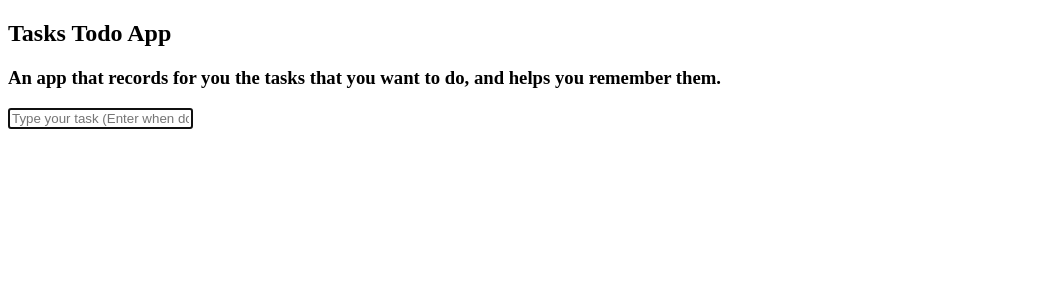
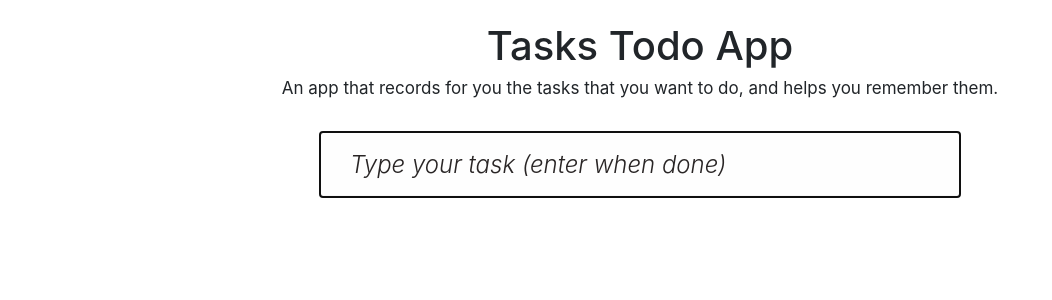
Before and after one commit to muhallan/todo_tasks, an Angular app: page / in a window 1280 px wide. Shown: the top 300 px of the page, without its empty margins (0-1052 px from the left). Built offline with nearby package versions, Linux system fonts and the light colour scheme.

Commit message:
feat(styling): add bootstrap and css - style the content with bootstrap and custom css styles

```diff
--- a/src/app/app.component.css
+++ b/src/app/app.component.css
@@ -0,0 +1,56 @@
+.subheading {
+    margin-bottom: 30px;
+    font-size: 17px;
+}
+
+input::-webkit-input-placeholder {
+	font-style: italic;
+	font-weight: 300;
+	color: #292525;
+}
+
+input::-moz-placeholder {
+	font-style: italic;
+	font-weight: 300;
+	color: #2B2828;
+}
+
+input::input-placeholder {
+	font-style: italic;
+	font-weight: 300;
+	color: #302D2D;
+}
+
+.add_task {
+    position: relative;
+	width: 50%;
+	font-size: 24px;
+	font-family: inherit;
+	font-weight: inherit;
+	line-height: 1.4em;
+	border: 0;
+	color: inherit;
+	padding: 6px;
+	border: 1px solid #999;
+	box-shadow: inset 0 -1px 5px 0 rgba(0, 0, 0, 0.2);
+	box-sizing: border-box;
+	-webkit-font-smoothing: antialiased;
+    -moz-osx-font-smoothing: grayscale;
+    padding: 16px 16px 16px 30px;
+	border: none;
+	background: rgba(0, 0, 0, 0.003);
+	box-shadow: inset 0 -2px 1px rgba(0,0,0,0.03);
+}
+
+.footer{
+    background-color:#D3DFF3;
+    padding: 10px 20px;
+}
+
+.done {
+    color:green;
+}
+
+.modify_done {
+    margin-right: 10px;
+}
--- a/src/app/app.component.html
+++ b/src/app/app.component.html
@@ -1,21 +1,31 @@
 <section class="task_app">
   <header class="header">
+    <!-- show the title of the app -->
     <h1>{{title}}</h1>
-    <h3>An app that records for you the tasks that you want to do, and helps you remember them.</h3>
-    <input class="add_task" placeholder="Type your task (Enter when done)" autofocus="" [(ngModel)]="newTask.title" (keyup.enter)="createTask()">
+    <div class="subheading">An app that records for you the tasks that you want to do, and helps you remember them.</div>
+    <input class="add_task" placeholder="Type your task (enter when done)" autofocus="" [(ngModel)]="newTask.title" (keyup.enter)="createTask()">
   </header>
-  <section class="main" *ngIf="tasks.length > 0">
-    <ul class="task-list">
-      <li *ngFor="let task of tasks" [class.done]="task.done_status">
-        <div class="view">
-          <input class="modify_done" type="checkbox" (click)="modifyDoneStatus(task)" [checked]="task.done_status">
-          <label>{{task.title}}</label>
-          <button class="destroy" (click)="deleteTask(task)"></button>
+  <div ui-view="header" autoscroll="true" class="row justify-content-center" style="margin-top: 20px;">
+    <!-- display this section if there are tasks -->
+    <section class="col-md-8 col-md-offset-2" *ngIf="tasks.length > 0">
+      <!-- loop through the tasks and get details of each task and display it -->
+        <div style="margin: 30px 0; padding: 10px;" class="row d-flex flex-row card border-primary" *ngFor="let task of tasks; let num = index">
+          <div class="col-0 align-self-center">
+            <label>
+              <!-- add the class `done` and check it if a task's done_status is true -->
+              <input class="modify_done" type="checkbox" value="" (click)="modifyDoneStatus(task)" [checked]="task.done_status"/>
+              <span [class.done]="task.done_status">{{task.title}}</span>
+            </label>
+          </div>
+          <div class="col align-items-end align-self-center">
+            <a (click)="deleteTask(task)"><span class="pull-right fa fa-remove"></span></a>
+          </div>
         </div>
-      </li>
-    </ul>
-  </section>
-  <footer class="footer" *ngIf="undone_tasks_num > 0">
-    <span class="task-number"><strong>{{undone_tasks_num}}</strong> {{undone_tasks_num == 1 ? 'item' : 'items'}} left</span>
-  </footer>
+    </section>
+
+    <!-- display the footer that shows the number of undone tasks -->
+    <footer class="footer col-md-8 col-md-offset-2" *ngIf="undone_tasks_num > 0">
+      <span class="task-number"><strong>{{undone_tasks_num}}</strong> {{undone_tasks_num == 1 ? 'item' : 'items'}} left</span>
+    </footer>
+  </div>
 </section>
--- a/src/app/app.component.ts
+++ b/src/app/app.component.ts
@@ -43,9 +43,8 @@ export class AppComponent {
   deleteTask(task) {
     // call the service method to delete the task
     this.taskDataService.deleteTaskWithId(task.id);
-
     // if the deleted task is undone, reduce the number of undone tasks
-    if (task.done_status === false) {
+    if (task.done_status === false || task.done_status === undefined) {
       this.undone_tasks_num--;
     }
   }
--- a/src/index.html
+++ b/src/index.html
@@ -7,8 +7,11 @@
 
   <meta name="viewport" content="width=device-width, initial-scale=1">
   <link rel="icon" type="image/x-icon" href="favicon.ico">
+
+  <link href="https://maxcdn.bootstrapcdn.com/font-awesome/4.7.0/css/font-awesome.min.css" rel="stylesheet">
+  <link rel="stylesheet" href="https://maxcdn.bootstrapcdn.com/bootstrap/4.0.0-beta/css/bootstrap.min.css" integrity="sha384-/Y6pD6FV/Vv2HJnA6t+vslU6fwYXjCFtcEpHbNJ0lyAFsXTsjBbfaDjzALeQsN6M" crossorigin="anonymous">
 </head>
 <body>
-  <app-root></app-root>
+  <app-root class="container justify-content-center" style="text-align:center;"></app-root>
 </body>
 </html>
```
